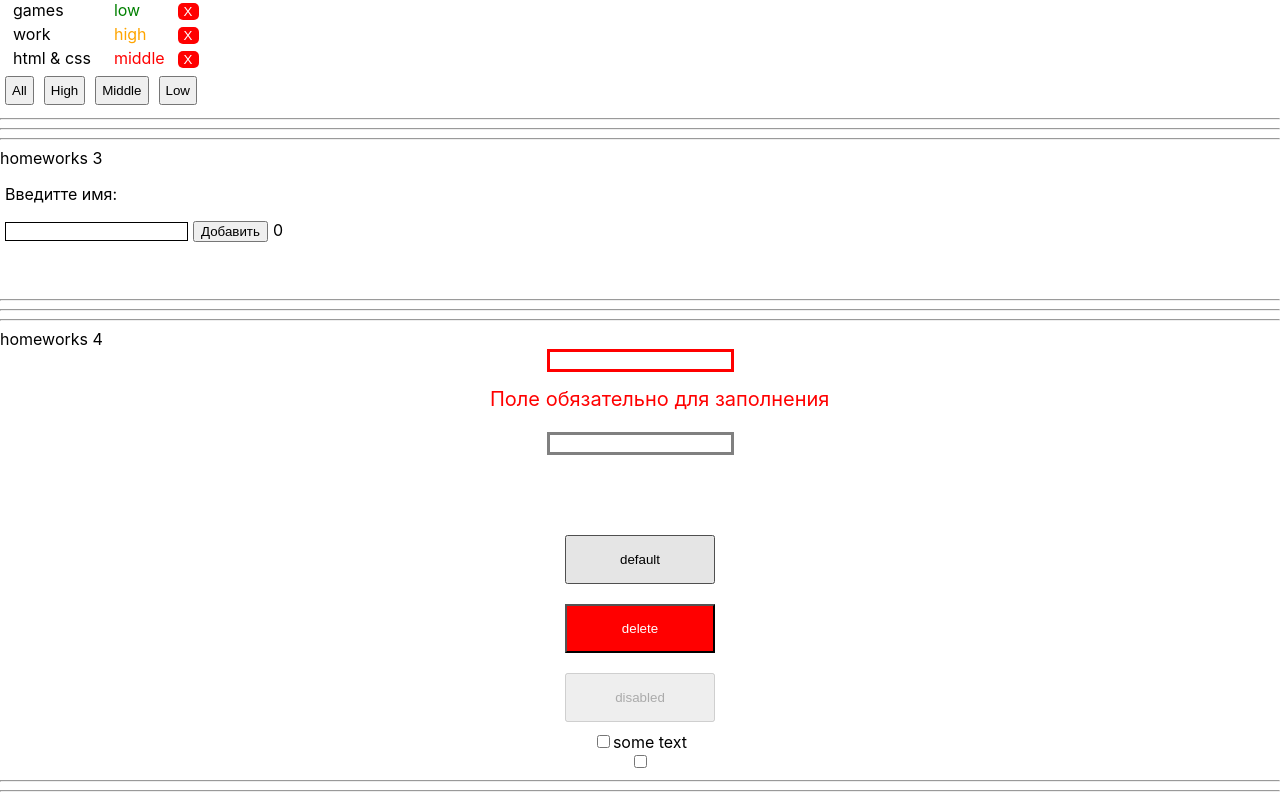
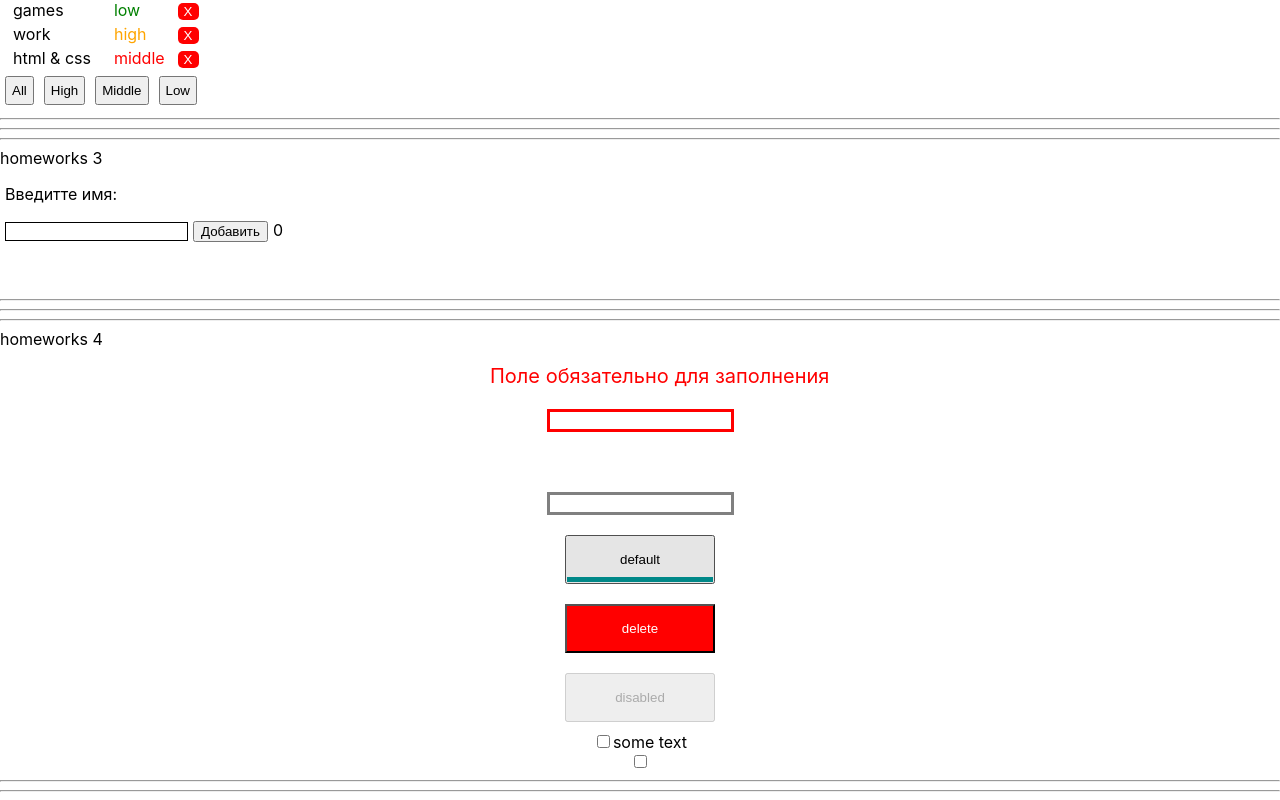
Before and after one commit to Crash2022/Samurai-Homeworks, a React (Create React App) app: page / in a window 1280 px wide. In both pictures the pointer is over the button "default". Shown: the part 355-1155 px from the top of the page. Built offline with nearby package versions, Linux system fonts and the light colour scheme.

Commit message:
hw4 done

```diff
--- a/src/p2-homeworks/h4/common/c1-SuperInputText/SuperInputText.tsx
+++ b/src/p2-homeworks/h4/common/c1-SuperInputText/SuperInputText.tsx
@@ -44,6 +44,7 @@ const SuperInputText: React.FC<SuperInputTextPropsType> = (
 
     return (
         <>
+            <div className={s.emptyDiv}>{error && <span className={finalSpanClassName}>{error}</span>}</div>
             <input
                 type={'text'}
                 onChange={onChangeCallback}
@@ -52,8 +53,6 @@ const SuperInputText: React.FC<SuperInputTextPropsType> = (
 
                 {...restProps} // отдаём инпуту остальные пропсы если они есть (value например там внутри)
             />
-            <div className={s.emptyDiv}>{error && <span className={finalSpanClassName}>{error}</span>}</div>
-
         </>
     )
 }
--- a/src/p2-homeworks/h4/common/c2-SuperButton/SuperButton.module.css
+++ b/src/p2-homeworks/h4/common/c2-SuperButton/SuperButton.module.css
@@ -2,6 +2,13 @@
     margin: 10px;
     padding: 15px;
     min-width: 150px;
+    cursor: pointer;
+}
+.default:hover {
+    box-shadow:0px -5px 0 #088 inset;
+}
+.default:disabled:hover {
+    opacity: 0;
 }
 
 .red {
@@ -10,4 +17,8 @@
     color: white;
     padding: 15px;
     min-width: 150px;
+    cursor: pointer;
 }
+.red:hover {
+    opacity: 0.5;
+}
--- a/src/p2-homeworks/h4/common/c3-SuperCheckbox/SuperCheckbox.tsx
+++ b/src/p2-homeworks/h4/common/c3-SuperCheckbox/SuperCheckbox.tsx
@@ -21,6 +21,8 @@ const SuperCheckbox: React.FC<SuperCheckboxPropsType> = (
 ) => {
     const onChangeCallback = (e: ChangeEvent<HTMLInputElement>) => {
         // сделайте так чтоб работал onChange и onChangeChecked
+        onChange && onChange(e)
+        onChangeChecked && onChangeChecked(e.currentTarget.checked)
     }
 
     const finalInputClassName = `${s.checkbox} ${className ? className : ''}`
```
Also changed, not shown: src/p2-homeworks/h4/common/c2-SuperButton/SuperButton.tsx (line endings or trailing spaces).
